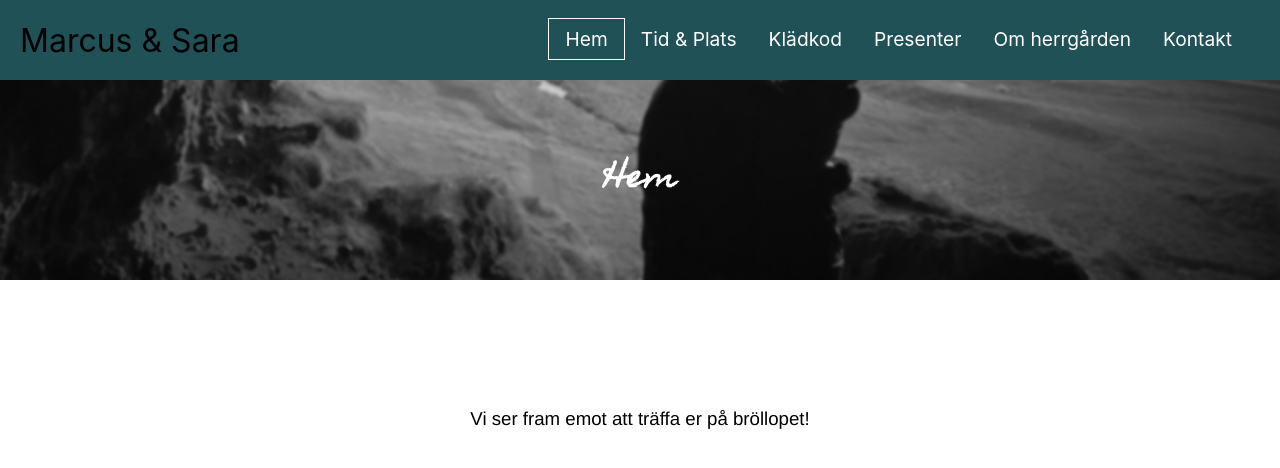
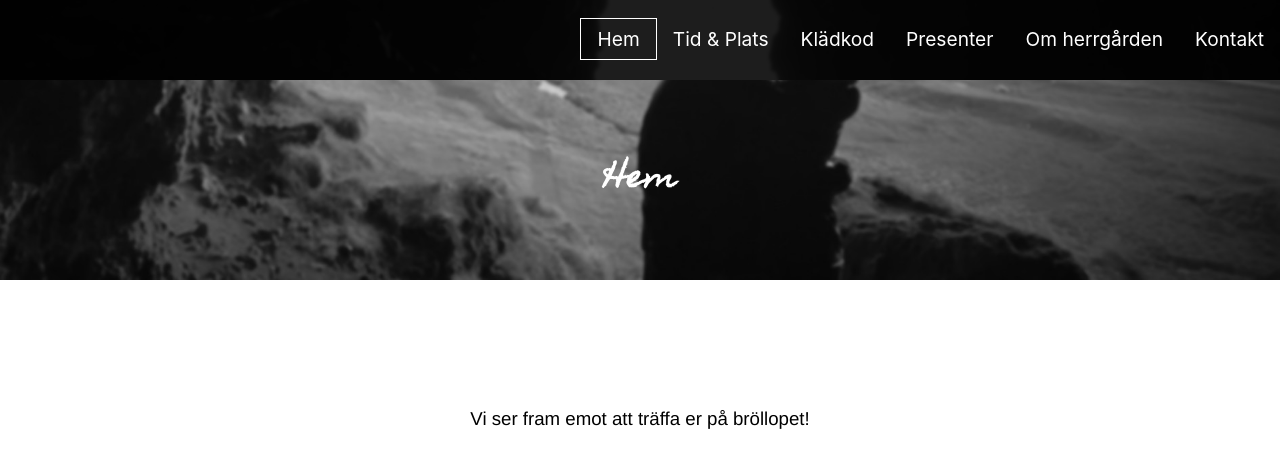
Before and after one commit to Khabazbashi/wedding-invitation, a React (Create React App) app: page / in a window 1280 px wide. Shown: the top 468 px of the page. Built offline with nearby package versions, Linux system fonts and the light colour scheme; a web font is replaced by a local one.

Commit message:
add styling navbar

```diff
--- a/src/Components/NavBar.css
+++ b/src/Components/NavBar.css
@@ -1,8 +1,11 @@
 .navbar {
-  background-color: #1f5156;
+  background-image: url("../img/IMG_3655Copy.jpg");
+  background-size: cover;
+  background-position: 23% 23%;
   height: 80px;
+  width: 100vw;
   display: flex;
-  justify-content: center;
+  justify-content: flex-end;
   align-items: center;
   font-size: 1.2rem;
   position: sticky;
@@ -17,6 +20,7 @@
   width: 100%;
   height: 80px;
   max-width: 1500px;
+  background: rgba(0, 0, 0, 0.88);
 }
 
 .nav-logo {
@@ -33,8 +37,6 @@
   display: flex;
   list-style: none;
   text-align: center;
-  margin-right: 2rem;
-  justify-content: center;
   align-items: center;
 }
 
@@ -91,7 +93,7 @@
   }
 
   .nav-menu.active {
-    background: #1f5156;
+    background: rgba(0, 0, 0, 0.88);
     left: 0px;
     opacity: 1;
     transition: all 0.5s ease;
--- a/src/Components/NavBar.js
+++ b/src/Components/NavBar.js
@@ -10,9 +10,7 @@ function NavBar() {
     <>
       <nav className="navbar">
         <div className="nav-container">
-          <NavLink to="/" className="nav-logo">
-            Marcus &amp; Sara
-          </NavLink>
+          <NavLink to="/" className="nav-logo"></NavLink>
 
           <ul className={click ? "nav-menu active" : "nav-menu"}>
             <li className="nav-item">
```
